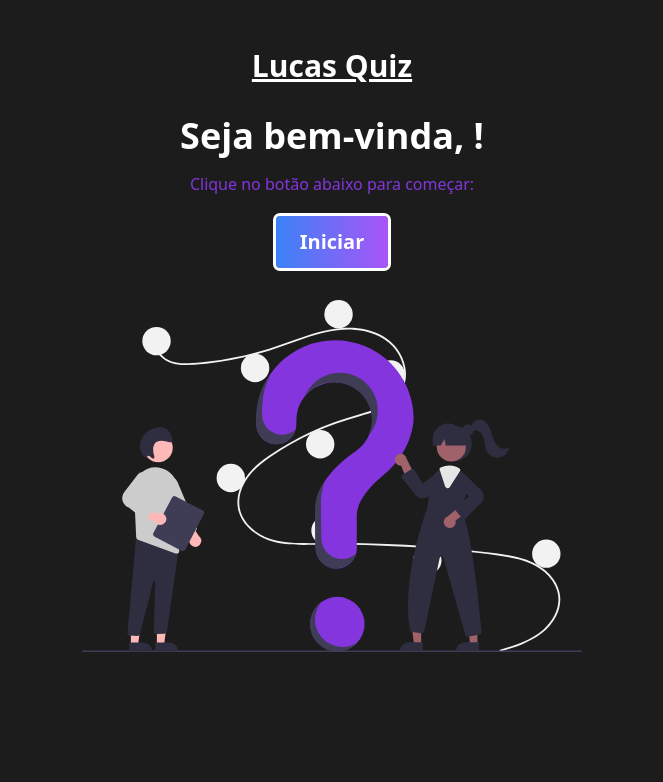
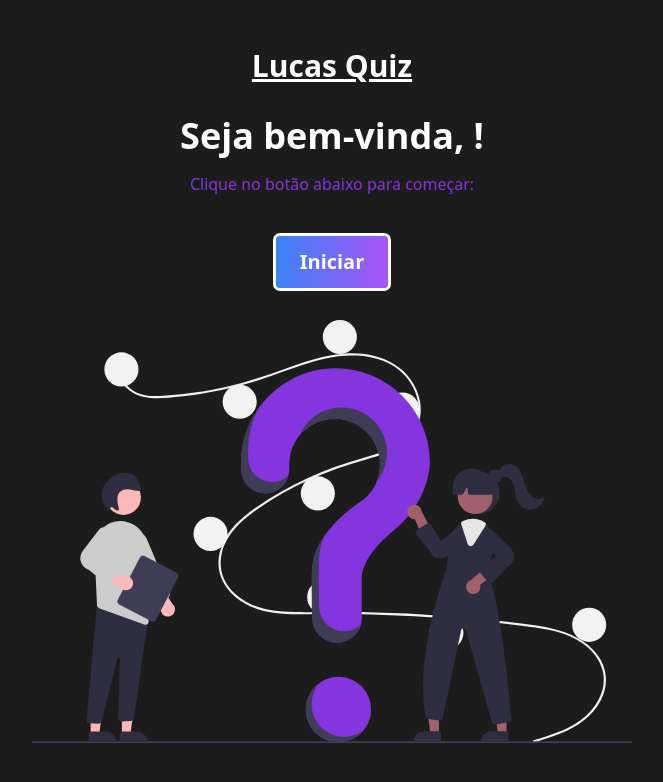
Before and after one commit to llucasy/lucas-quiz, a SvelteKit app: page /subjects in a window 1280 px wide. Shown: the top 782 px of the page, without its empty margins (308-971 px from the left). Built offline with nearby package versions, Linux system fonts and the light colour scheme.

Commit message:
style: fix off screen buttons

```diff
--- a/src/routes/subjects/+page.svelte
+++ b/src/routes/subjects/+page.svelte
@@ -16,16 +16,16 @@
 
 <main class="flex flex-col items-center justify-center pt-12 text-center">
   <h1 class="mb-8 text-3xl font-bold underline">Lucas Quiz</h1>
-  <div class="flex max-w-[500px] flex-col items-center justify-center">
+  <div class="flex max-w-[600px] flex-col items-center justify-center">
     <h2 class="mb-4 text-4xl font-bold">
       Seja bem-vinda, <span class="capitalize text-purple-500">{$userName}</span>!
     </h2>
     <p class="mb-4 text-[#8435de]">Clique no botão abaixo para começar:</p>
-    <div class="flex gap-6">
+    <div class="flex flex-wrap gap-6 px-6 mb-5 justify-center">
       {#await getSubjects()}
         <button
           type="button"
-          class="mb-5 rounded bg-blue-500 px-4 py-2 font-bold text-white hover:bg-blue-700"
+          class="rounded bg-blue-500 px-4 py-2 font-bold text-white hover:bg-blue-700"
         >
           Carregando...
         </button>
@@ -34,7 +34,7 @@
           {#each subjects as subject}
             <button
               type="button"
-              class="mb-5 rounded bg-blue-500 px-4 py-2 font-bold text-white hover:bg-blue-700"
+              class="rounded bg-blue-500 px-4 py-2 font-bold text-white hover:bg-blue-700"
             >
               {subject.subject}
             </button>
```
